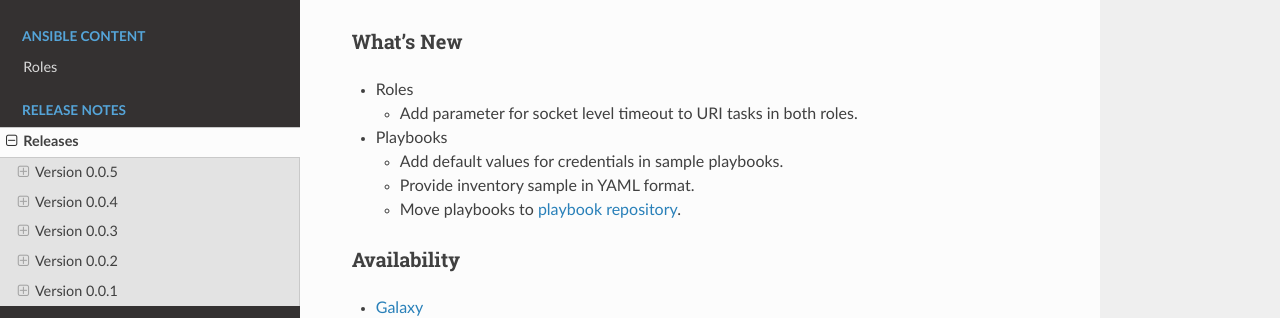
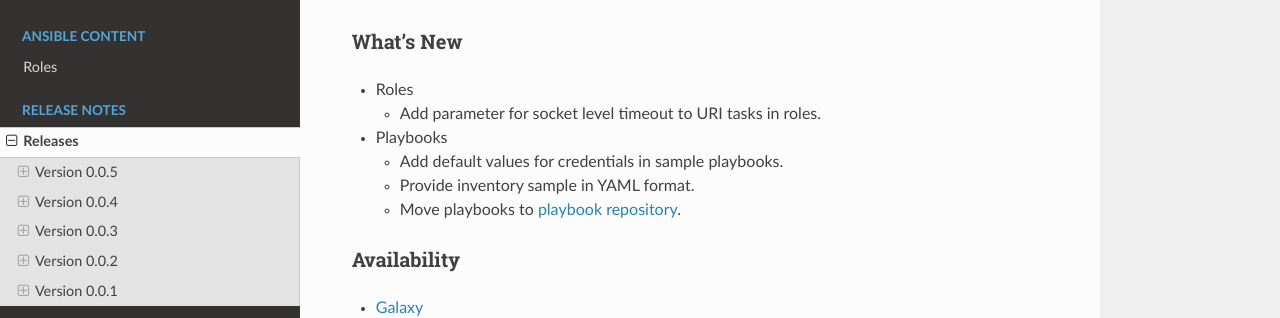
Before and after one commit to ansible-collections/ibm_zos_sysauto, a Sphinx documentation site: the page built from docs/source/release_notes.rst, in a window 1280 px wide and 900 px high. Shown: the part 188-506 px from the top of the window. Built offline with Sphinx 7.4.7 and the Read the Docs theme 2.0.0, drawn with Linux system fonts in a browser that asks for light colours.

Commit message:
fix a typo

```diff
--- a/docs/source/release_notes.rst
+++ b/docs/source/release_notes.rst
@@ -14,7 +14,7 @@ What's New
 
 * Roles
 
-  * Add parameter for socket level timeout to URI tasks in both roles.
+  * Add parameter for socket level timeout to URI tasks in roles.
 
 * Playbooks
 
```
